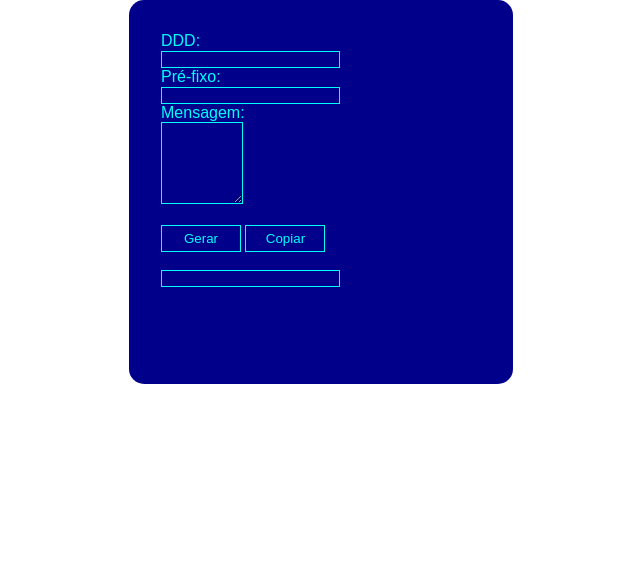
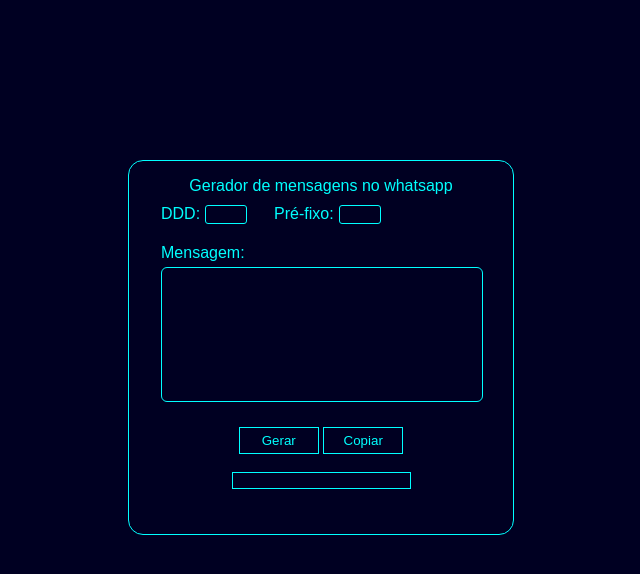
Before and after one commit to ursopolar660/WhatsApp, a plain HTML site: page index.html in a window 1280 px wide. Shown: the whole page, without its empty margins (319-959 px from the left). Drawn offline with Linux system fonts and the light colour scheme.

Commit message:
Reestilizado e adicionado o título

```diff
--- a/index.html
+++ b/index.html
@@ -9,6 +9,9 @@
 </head>
 <body>
     <div class="form">
+        <div class="titulo">
+            <p>Gerador de mensagens no whatsapp</p>
+        </div>
         <header>
             <p>DDD:</p>
             <input type="text" name="ddd" id="ddd">
--- a/style.css
+++ b/style.css
@@ -1,32 +1,45 @@
+:root{
+    --color: aqua
+}
 *{
     margin: 0;
     padding: 0;
 }
 body{
-    background-color: transparent;
+    background-color: #002;
     font-family: sans-serif;
+    display: flex;
+
 
 }
+.titulo{
+    margin-bottom: 0.6em;
+}
 .form{
+    border: 1px solid aqua;
+    text-align: center;
     margin-inline: auto;
-    margin-block-start: auto;
-    padding-block: 2em;
+    margin-block: 10em;
+    padding-block: 1em;
     padding-inline: 2em;
     border-radius: 15px;
-    display: flexbox;
+    /* display: flexbox; */
     width: 20em;
-    height: 20em;
-    background-color: darkblue;
+    height: 21.3em;
+    background-color: transparent;
 }
 .form p{
     color: aqua;
+    margin-bottom: 0.3em;
 }
 .form input, .form textarea{
-    background-color: darkblue;
+    margin-bottom: 0.3em;
+    background-color: transparent;
     border: 1.5px solid aqua;
+    color: aqua;
 }
 button{
-    background-color: darkblue;
+    background-color: transparent;
     border: 1.5px solid aqua;
     color: aqua;
     width: 6em;
@@ -34,6 +47,23 @@ button{
     margin-block: 1.3em;
 }
 .form textarea{
-    width: 6em;
-    height: 6em;
+    width: 24em;
+    height: 10em;
+    resize: none;
+    color: aqua;
+    border-radius: 6px;
 }
+.form header{
+    display: flex;
+}
+.form header input{
+    height: 1.3em;
+    margin-left: 0.4em;
+    margin-right: 2em;
+    width: 3em;
+    border-radius: 3px;
+}
+main p{
+    margin-block: 1em;
+    text-align: left;
+}
```
